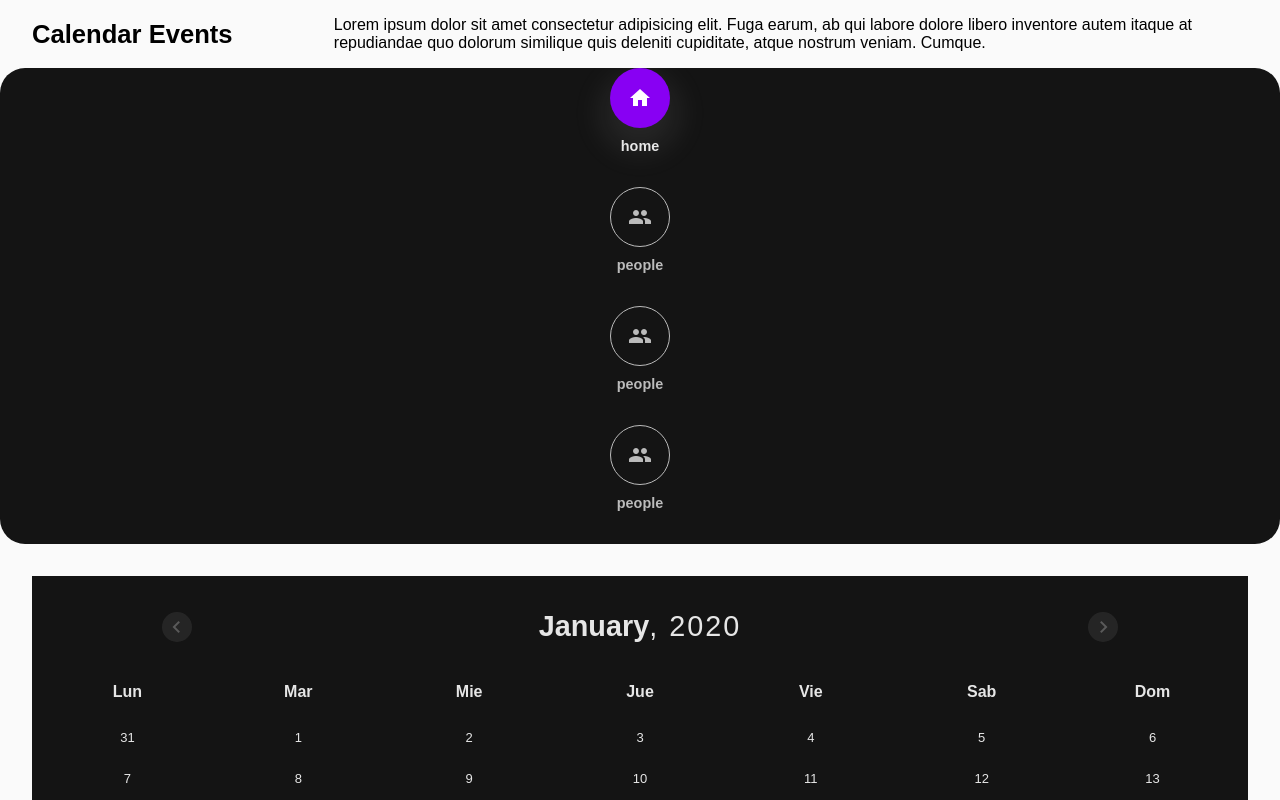
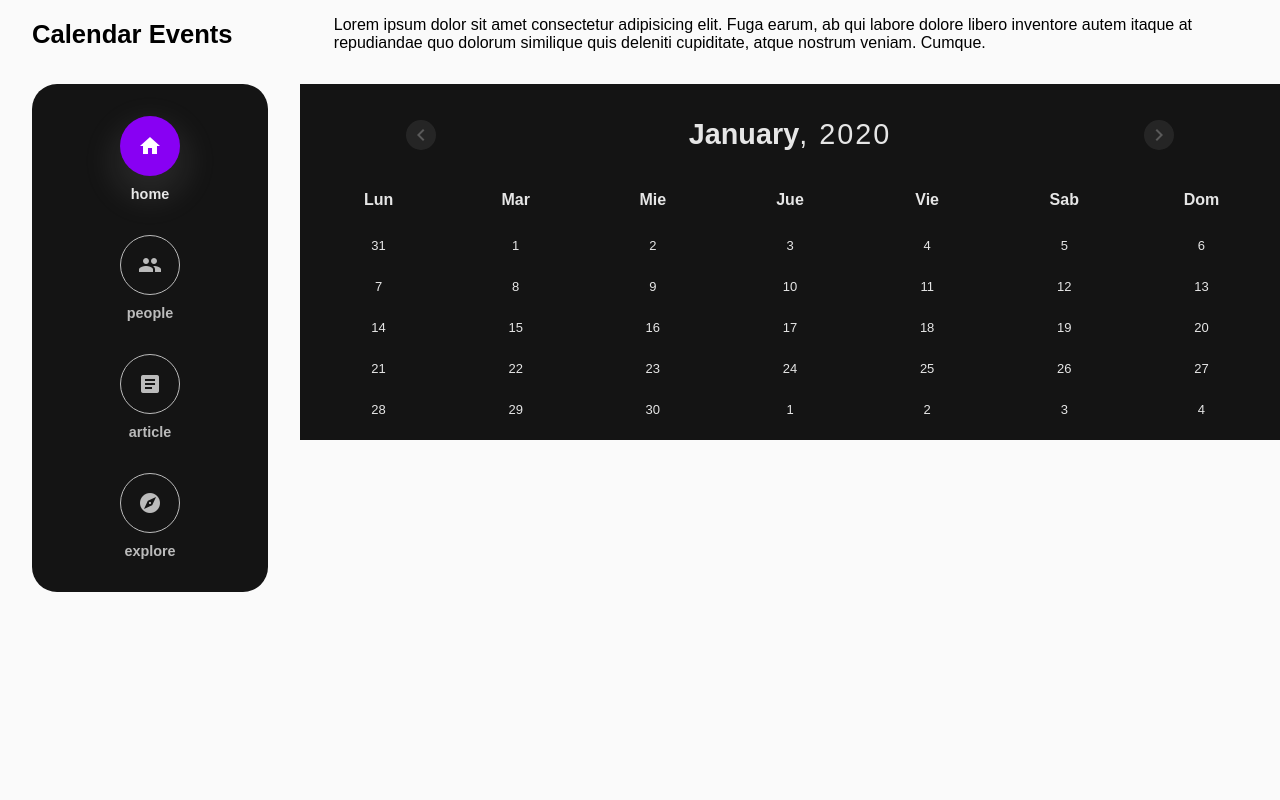
Before and after one commit to jhony-v/events-calendar, a Vue app in the folder client/calendar-events/: page / in a window 1280 px wide. Built offline with nearby package versions, Linux system fonts and the light colour scheme.

Commit message:
feat: Create layouts in the home

```diff
--- a/client/calendar-events/src/components/CalendarPanel/CalendarPanel.vue
+++ b/client/calendar-events/src/components/CalendarPanel/CalendarPanel.vue
@@ -28,7 +28,7 @@ export default class CalendarPanelContainer extends Vue {}
 <style lang="scss" scoped>
 .container-calendar {
   background-color: var(--color-bg-primary);
-  margin: 2em;
+  margin: auto;
   padding: 10px;
 }
 </style>
--- a/client/calendar-events/src/components/layouts/NavigatorAside/NavigatorAside.vue
+++ b/client/calendar-events/src/components/layouts/NavigatorAside/NavigatorAside.vue
@@ -25,12 +25,12 @@ const dataListNavLinks: INavLink[] = [
     icon: "people",
   },
   {
-    link: "/people",
-    icon: "people",
+    link: "/article",
+    icon: "article",
   },
   {
-    link: "/people",
-    icon: "people",
+    link: "/explore",
+    icon: "explore",
   },
 ];
 
@@ -51,6 +51,7 @@ export default class NavigatorAside extends Vue {
   display: flex;
   flex-direction: column;
   align-items: center;
+  padding-top: 2em;
   &__item {
       margin-bottom: 2em;
   }
--- a/client/calendar-events/src/views/Home/Home.vue
+++ b/client/calendar-events/src/views/Home/Home.vue
@@ -4,26 +4,26 @@
       <navigator-header-toolbar></navigator-header-toolbar>
     </div>
     <div class="pagelet__main">
-        <navigator-aside></navigator-aside>
-        <calendar-panel></calendar-panel>
+      <home-aside-pagelet></home-aside-pagelet>
+      <home-main-drawer-pagelet></home-main-drawer-pagelet>
     </div>
   </div>
 </template>
 
 <script>
 import LoadingSpinner from "@/components/Interface/LoadingSpinner.vue";
-import CalendarPanel from "@/components/CalendarPanel/CalendarPanel.vue";
 import NavigatorHeaderToolbar from "@/components/Layouts/NavigatorHeaderToolbar/NavigatorHeaderToolbar.vue";
-import NavigatorAside from "@/components/Layouts/NavigatorAside/NavigatorAside.vue";
+import HomeAsidePagelet from "./HomeAsidePagelet.vue";
+import HomeMainDrawerPagelet from "./HomeMainDrawerPagelet.vue";
 
 export default {
-  components : {
-    NavigatorAside,
+  components: {
+    HomeAsidePagelet,
+    HomeMainDrawerPagelet,
     LoadingSpinner,
-    CalendarPanel,
     NavigatorHeaderToolbar,
-  }
-}
+  },
+};
 </script>
 
 <style lang="scss" scoped>
@@ -38,7 +38,9 @@ export default {
   }
   &__main {
     height: 100%;
-    overflow-y: auto;
+    display: flex;
+    align-items: stretch;
+    overflow-y: hidden;
   }
 }
 </style>
--- /dev/null
+++ b/client/calendar-events/src/views/Home/HomeAsidePagelet.vue
@@ -0,0 +1,25 @@
+<template>
+  <div class="aside-pagelet">
+    <navigator-aside></navigator-aside>
+  </div>
+</template>
+
+<script>
+import { Vue, Component } from "vue-property-decorator";
+import NavigatorAside from "@/components/Layouts/NavigatorAside/NavigatorAside.vue";
+
+@Component({
+  components: {
+    NavigatorAside,
+  },
+})
+export default class HomeAsidePagelet extends Vue {}
+</script>
+
+<style lang="scss" scoped>
+.aside-pagelet {
+    width: 300px;
+    padding: 1em 2em 0;
+    flex: none;
+}
+</style>
--- /dev/null
+++ b/client/calendar-events/src/views/Home/HomeMainDrawerPagelet.vue
@@ -0,0 +1,24 @@
+<template>
+  <div class="main-drawer-pagelet">
+    <calendar-panel></calendar-panel>
+  </div>
+</template>
+
+<script>
+import { Vue, Component } from "vue-property-decorator";
+import CalendarPanel from "@/components/CalendarPanel/CalendarPanel.vue";
+
+@Component({
+  components: {
+    CalendarPanel,
+  },
+})
+export default class MainDrawerPagelet extends Vue {}
+</script>
+
+<style lang="scss" scoped>
+.main-drawer-pagelet {
+    width: 100%;
+    padding: 1em 0 0;
+}
+</style>
```
